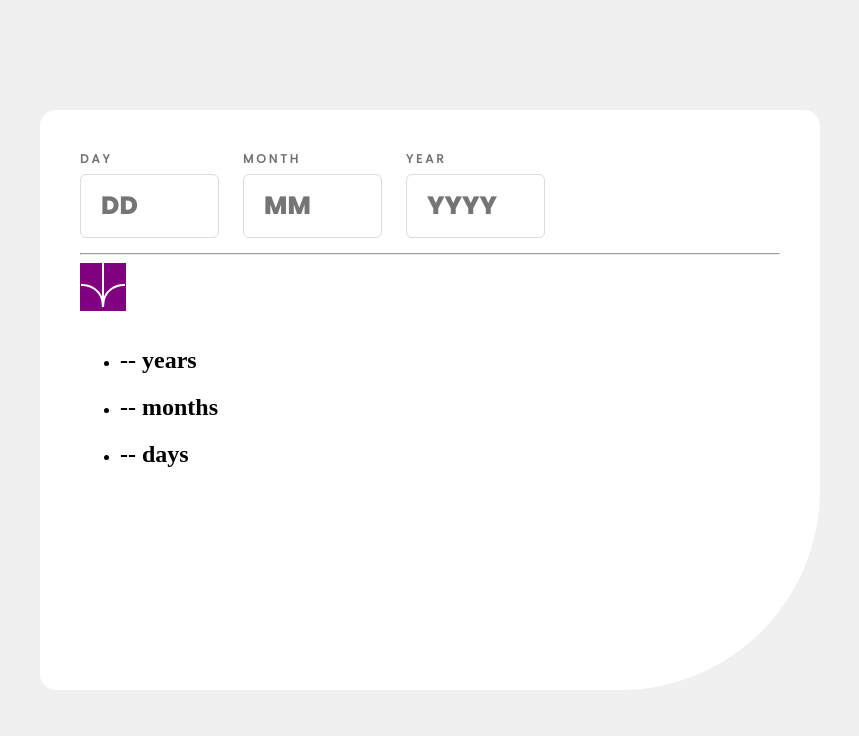
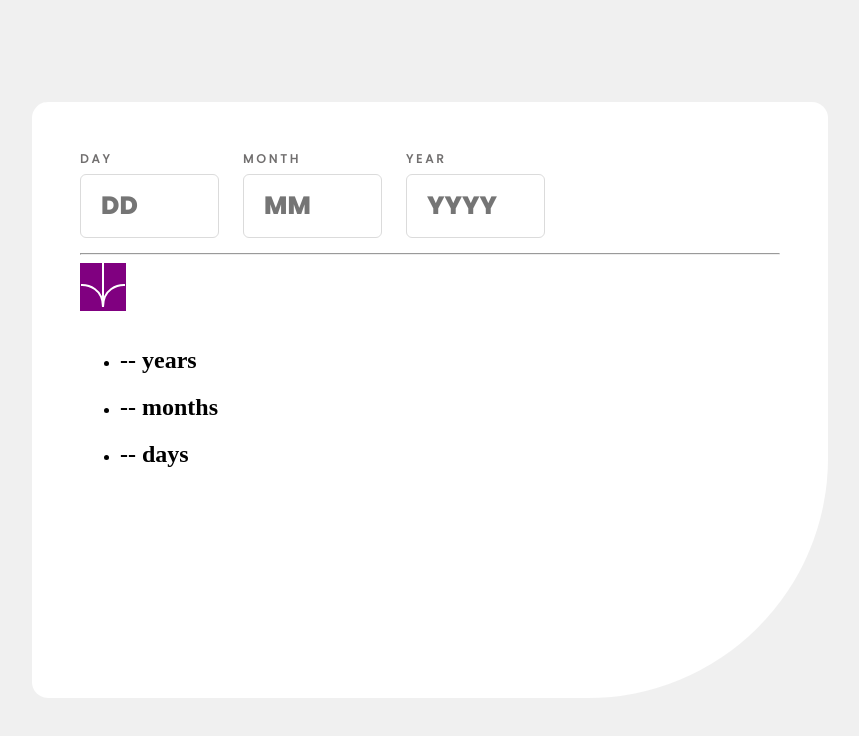
Before and after one commit to lucarl07/age-calculator-app, a React (Vite) app: page / in a window 1280 px wide. Shown: the top 736 px of the page, without its empty margins (210-1069 px from the left). Built offline with nearby package versions, Linux system fonts and the light colour scheme.

Commit message:
💄 feat: Redo some of Container's CSS props

```diff
--- a/src/components/Container/Container.module.css
+++ b/src/components/Container/Container.module.css
@@ -1,9 +1,9 @@
 .container {
   display: flex;
   flex-direction: column;
-  padding: 2.5rem;
+  padding: 3rem;
   width: 700px;
   height: 500px;
-  border-radius: 1rem 1rem 12.5rem 1rem;
+  border-radius: 1rem 1rem 15rem 1rem;
   background-color: var(--white);
 }
```
